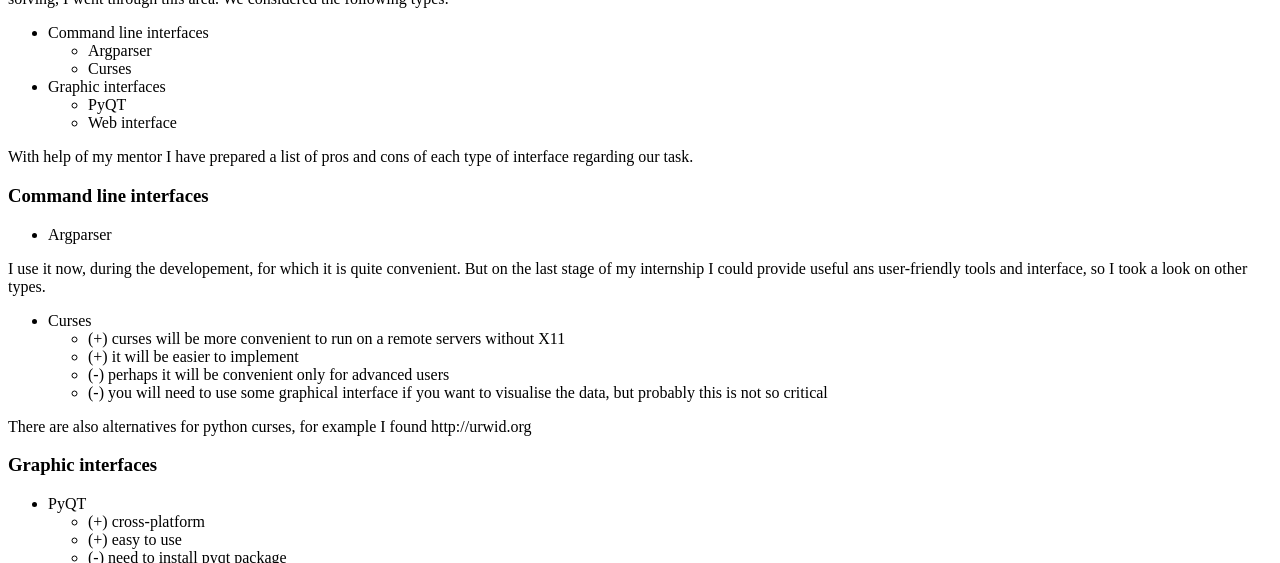
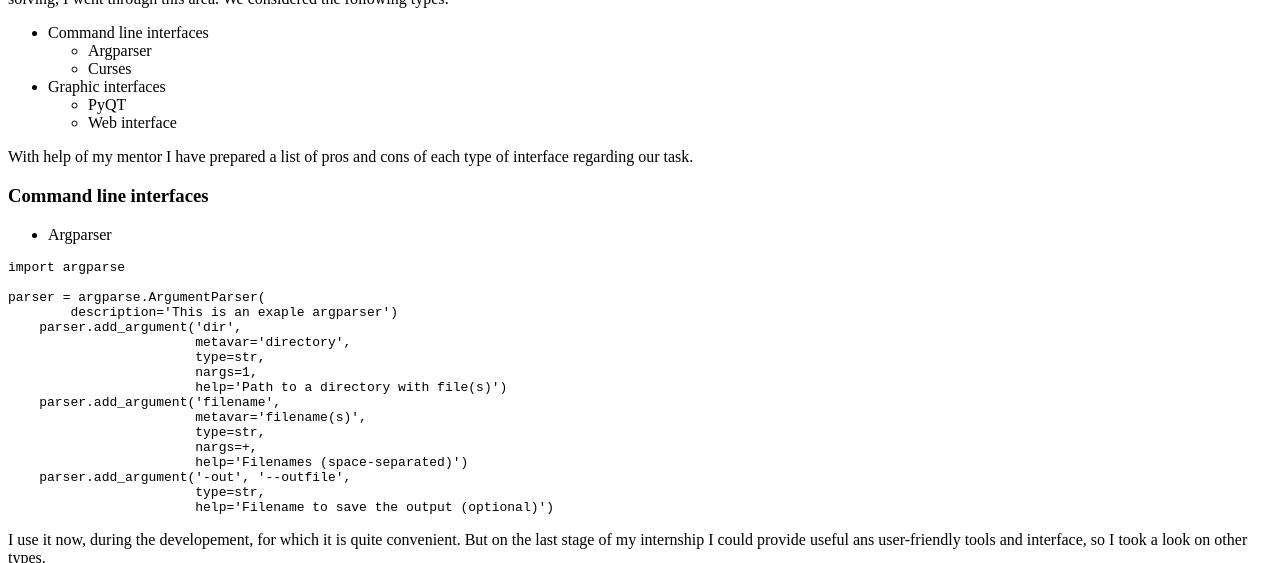
Before and after one commit to aantsiferova/aantsiferova.github.io, a Jekyll site: the page built from _posts/2017-05-30-choosing_user_interface.md, in a window 1280 px wide and 1400 px high, scrolled down 387 px. Shown: the top 563 px of the window. Built offline with Jekyll 4.4.1, drawn with Linux system fonts in a browser that asks for light colours; some of the changed text lies outside the part shown; grey boxes are pictures that could not be loaded.

Commit message:
New post (choosint type of interface)#4

````diff
--- a/_posts/2017-05-30-choosing_user_interface.md
+++ b/_posts/2017-05-30-choosing_user_interface.md
@@ -19,15 +19,35 @@ With help of my mentor I have prepared a list of pros and cons of each type of i
 ### Command line interfaces
 * Argparser
 
+```python
+import argparse
+
+parser = argparse.ArgumentParser(
+        description='This is an exaple argparser')
+    parser.add_argument('dir',
+                        metavar='directory',
+                        type=str,
+                        nargs=1,
+                        help='Path to a directory with file(s)')
+    parser.add_argument('filename',
+                        metavar='filename(s)',
+                        type=str,
+                        nargs=+,
+                        help='Filenames (space-separated)')
+    parser.add_argument('-out', '--outfile',
+                        type=str,
+                        help='Filename to save the output (optional)')
+```
 I use it now, during the developement, for which it is quite convenient. But on the last stage of my internship I could provide useful ans user-friendly tools and interface, so I took a look on other types.
 
 * Curses
+![Exaple of curses interface](http://www.muylinux.com/wp-content/uploads/2010/01/alsamixer.png)
 	- (+) curses will be more convenient to run on a remote servers without X11
 	- (+) it will be easier to implement
 	- (-) perhaps it will be convenient only for advanced users
 	- (-) you will need to use some graphical interface if you want to visualise the data, but probably this is not so critical
 
-There are also alternatives for python curses, for example I found http://urwid.org
+There are also alternatives for python curses, for example I found [Urwid](http://urwid.org)
 
 ### Graphic interfaces
 * PyQT
````
Also changed, not shown: other parts of _posts/2017-05-30-choosing_user_interface.md (+1 -1 lines).
